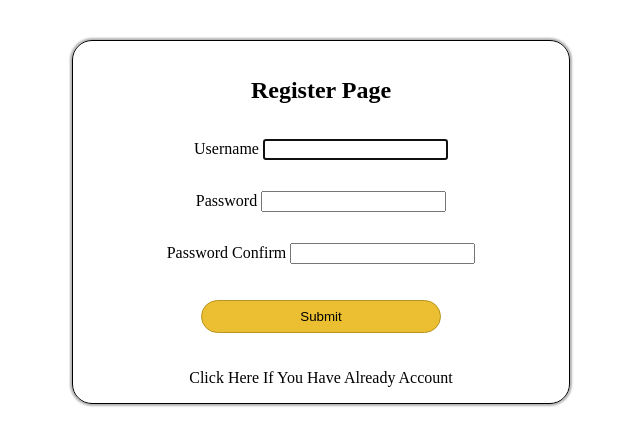
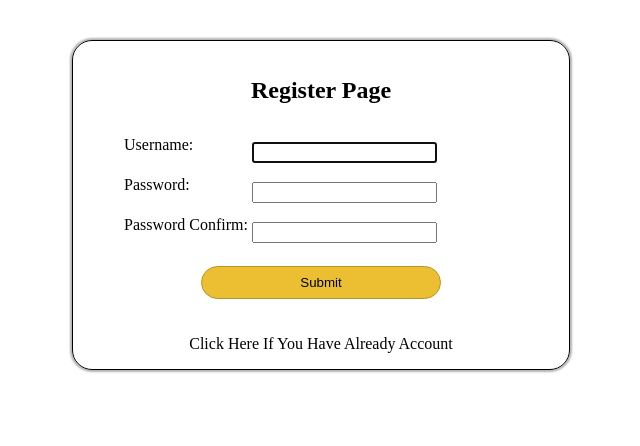
Before and after one commit to yvsKaan/customer, a Django app: page /register/ in a window 1280 px wide. Shown: the top 446 px of the page, without its empty margins (319-959 px from the left). Run offline with Django 3.2, Linux system fonts and the light colour scheme.

Commit message:
customer registration css changed

```diff
--- a/customer/templates/new_customer.html
+++ b/customer/templates/new_customer.html
@@ -15,8 +15,8 @@
         </div>
 
         {% if perms.Customer.add_user%}
-            <div class="newUser-form-main">
-                <div class="newUser-form">
+            <div class="form-main">
+                <div class="form">
                     <h2>New User Page </h2>
                     <form method="POST">
                         {% csrf_token %}
--- a/customer/templates/registration/register.html
+++ b/customer/templates/registration/register.html
@@ -18,10 +18,20 @@
                     {% if form.error %}
                     <p> Hatalı Giriş!</p>
                     {% endif %}
-
-                    <p> Username {{form.username}}</p>
-                    <p> Password {{form.password1}}</p>
-                    <p> Password Confirm {{form.password2}}</p>
+                    <table>
+                        <tr>
+                            <td>Username:</td>
+                            <td>{{form.username}}</td>
+                        </tr>
+                        <tr>
+                            <td>Password:</td>
+                            <td>{{form.password1}}</td>
+                        </tr>
+                        <tr>
+                            <td>Password Confirm:</td>
+                            <td>{{form.password2}}</td>
+                        </tr>
+                    </table>
                     <input type="submit">
                 </form>
                 <div class="login-link">
```
